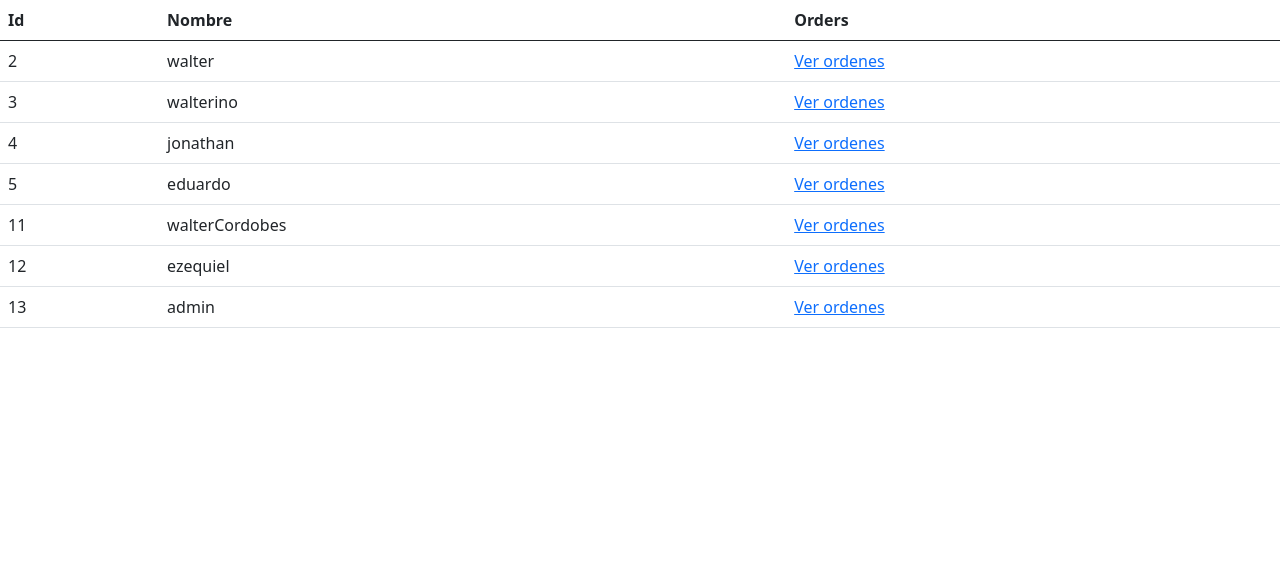
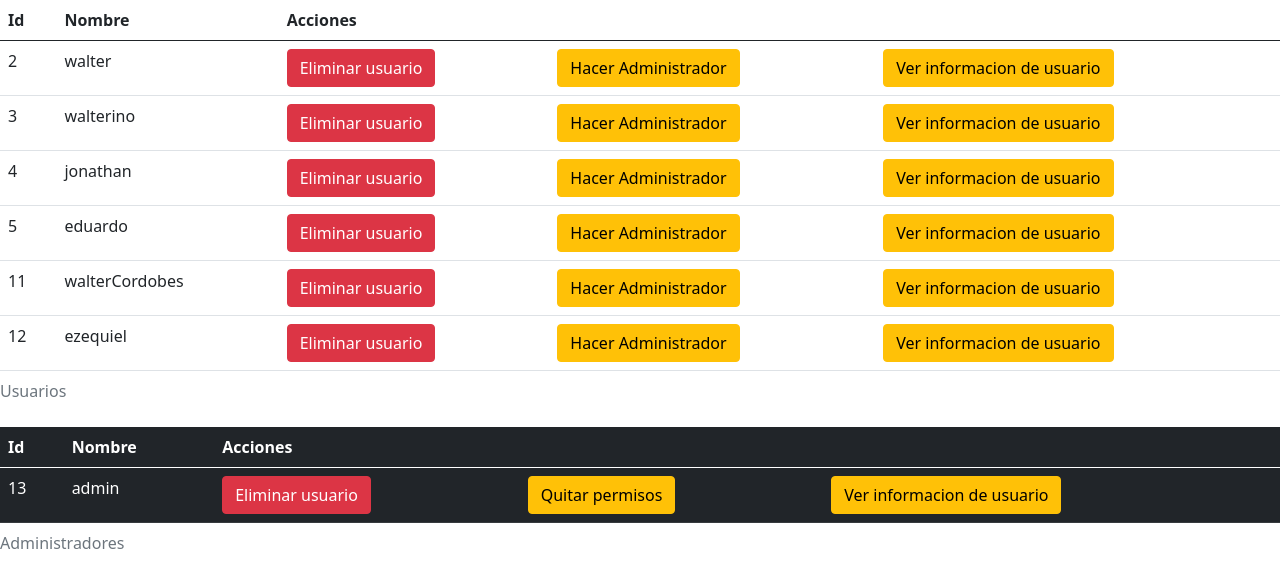
Before and after one commit to walkeriorus/flask-login, a Flask app: page /usuarios in a window 1280 px wide. Shown: the part 56-644 px from the top of the page. Run offline with Flask 2, Linux system fonts and the light colour scheme; the visitor is signed in with stand-in values (Sample User, id 1); data comes from the database, SQL or seed files in the repository.

Commit message:
Ahora la plantilla usuarios.html crea dos tablas, una para usuarios sin privilegios y otra de administradores.Debido a que un administrador tiene permisos para eliminar cuentas, la cuenta de administrador actual no esta incluida en la tabla de admins

```diff
--- a/templates/usuarios.html
+++ b/templates/usuarios.html
@@ -1,8 +1,9 @@
 {% extends 'base.html' %}
 {% block title %}Usuarios{% endblock title %}
 {% block main %}
-{% include 'header.html' %}
+{% include 'headerAdmin.html' %}
 <table class="table">
+    <caption>Usuarios</caption>
     <thead>
         <tr>
             <th>
@@ -11,19 +12,62 @@
             <th>
                 Nombre
             </th>
-            <th>
-                Orders
+            <th colspan="3">
+                Acciones
             </th>
         </tr>
     </thead>
     <tbody>
         {% for usuario in usuarios %}
+        {% if not usuario[3] %}
         <tr>
             <td>{{usuario[0]}}</td>
             <td>{{usuario[1]}}</td>
-            <td><a href="orders/{{usuario[0]}}">Ver ordenes</a></td>
+            <td><a href="{{url_for('eliminarUsuario',user_id=usuario[0])}}" class='btn btn-danger'>Eliminar usuario</a></td>
+            <td><a href="{{url_for('makeAdmin',user_id=usuario[0])}}" class="btn btn-warning">Hacer Administrador</a></td>
+            <td><a href="{{url_for('verInformacionDeUsuario',user_id=usuario[0])}}" class="btn btn-warning">Ver informacion de usuario</a></td>
         </tr>
+        {% endif %}
         {% endfor %}
     </tbody>
+    <table class="table table-dark table-hover">
+        <caption>Administradores</caption>
+        <thead>
+            <tr>
+                <th>
+                    Id
+                </th>
+                <th>
+                    Nombre
+                </th>
+                <th colspan="3">
+                    Acciones
+                </th>
+            </tr>
+        </thead>
+        <tbody>
+            {% for usuario in usuarios %}
+            {% if usuario[3] and usuario[0]!=current_user.id %}
+            <tr colspan="3">
+                <td>{{usuario[0]}}</td>
+                <td>{{usuario[1]}}</td>
+                <td><a href="{{url_for('eliminarUsuario',user_id=usuario[0])}}" class='btn btn-danger'>Eliminar usuario</a></td>
+                <td><a href="{{url_for('revokePermissions',user_id=usuario[0])}}" class="btn btn-warning">Quitar permisos</a></td>
+                <td><a href="{{url_for('verInformacionDeUsuario',user_id=usuario[0])}}" class="btn btn-warning">Ver informacion de usuario</a></td>
+            </tr>
+            {% endif %}
+            {% endfor %}
+        </tbody>
+    </table>
+    {% with messages = get_flashed_messages() %}
+    {% if messages %}
+    {% for message in messages %}
+    <div class="alert alert-primary alert-dismissible" role="alert">
+        <strong>{{message}}</strong>
+        <button type="button" class="btn-close" data-bs-dismiss="alert" aria-label="Cerrar"></button>
+    </div>
+    {% endfor %}
+    {% endif %}
+    {% endwith %}
 </table>
 {% endblock main %}
```
